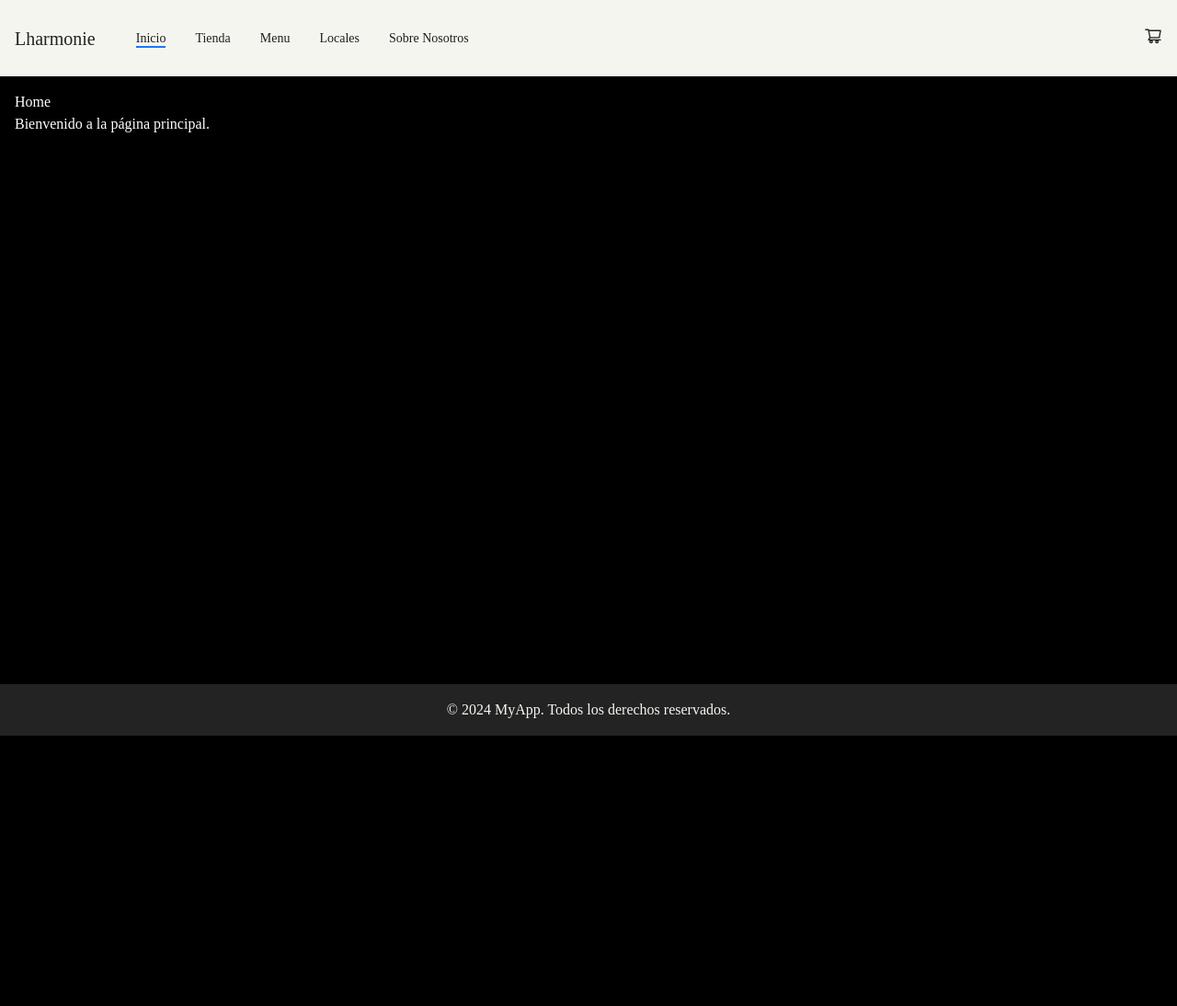
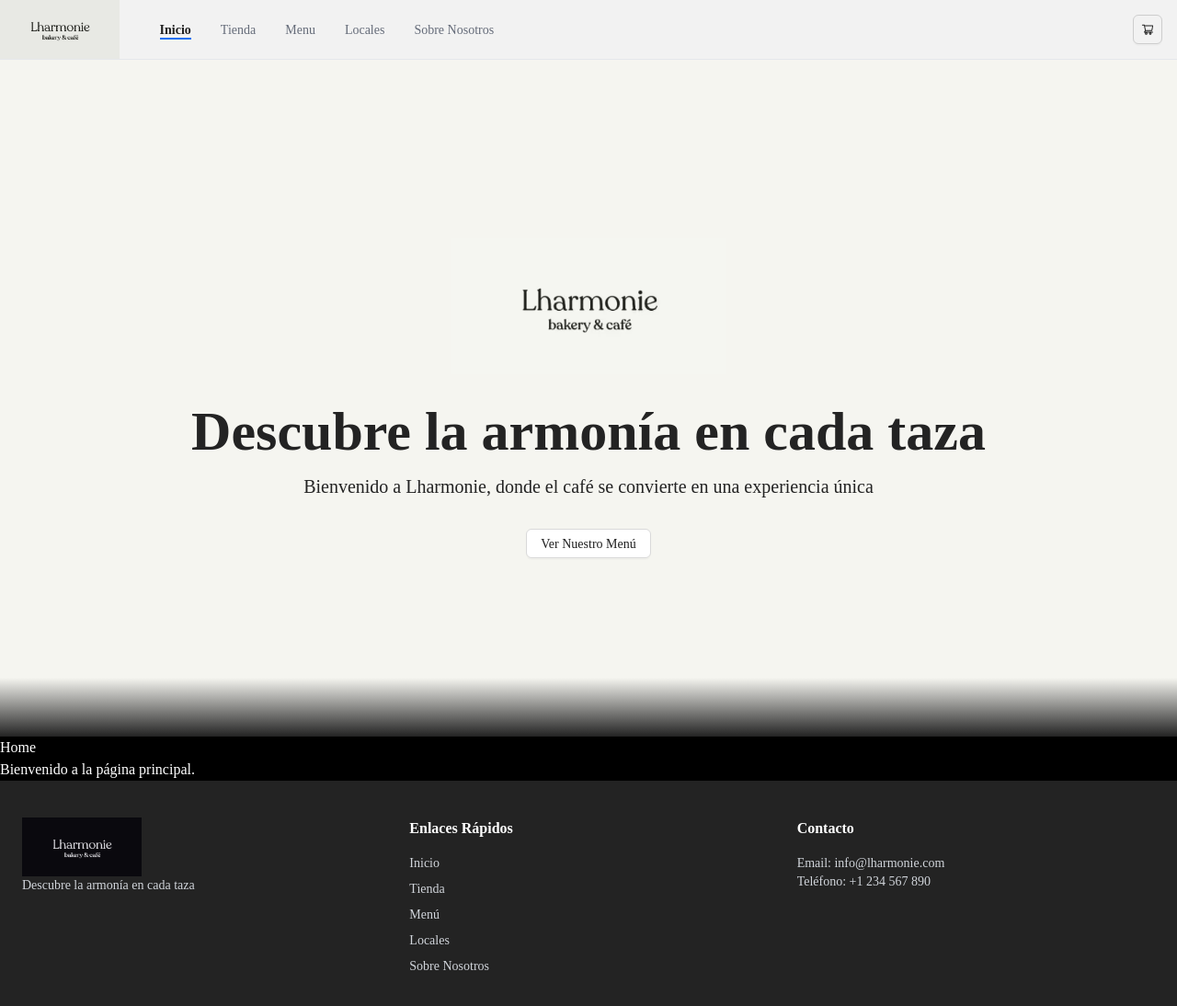
Before and after one commit to EfraquinDevelopment/lharmonie-front, a Next.js app: page /home in a window 1280 px wide. Shown: the top 1094 px of the page at 92% size. Before the commit the page ends 800 px from the top, so only its background shows below. Built offline with nearby package versions, Linux system fonts and the light colour scheme.

Commit message:
home banner

```diff
--- a/src/app/globals.css
+++ b/src/app/globals.css
@@ -50,3 +50,15 @@ body {
   > .ant-menu-submenu-selected {
   background: none;
 }
+
+
+.header-nav-item {
+  font-size: 14px;
+  font-weight: 500;
+  color: #6B7280;
+  transition: color 0.3s;
+}
+
+.header-nav-item:hover {
+  @apply text-lharmonie-secondary;
+}
--- a/src/app/home/page.tsx
+++ b/src/app/home/page.tsx
@@ -1,11 +1,13 @@
+import HomeBanner from "@/components/home-banner";
 
 const Home = () => {
   return (
     <>
+      <HomeBanner />
       <h1>Home</h1>
       <p>Bienvenido a la página principal.</p>
     </>
   );
-}
+};
 
 export default Home;
--- a/src/components/cart.tsx
+++ b/src/components/cart.tsx
@@ -1,6 +1,6 @@
 import { ShoppingCartOutlined } from "@ant-design/icons";
 import useDrawer from "@/hooks/useDrawer";
-import { Drawer } from "antd";
+import { Button, Drawer } from "antd";
 
 type Props = {
   className?: string;
@@ -11,9 +11,14 @@ const Cart = ({ className }: Props) => {
 
   return (
     <>
-      <button onClick={openDrawer} className={className}>
-        <ShoppingCartOutlined className="text-xl text-lharmonie-secondary" />
-      </button>
+      <Button
+        icon={
+          <ShoppingCartOutlined className="text-xl text-lharmonie-secondary" />
+        }
+        onClick={openDrawer}
+        className={className}
+      />
+
       <Drawer
         title={<h2 className="font-medium text-xl">Cart</h2>}
         placement="right"
--- /dev/null
+++ b/src/components/home-banner.tsx
@@ -0,0 +1,33 @@
+import { Button } from "antd";
+import Image from "next/image";
+import Link from "next/link";
+import React from "react";
+
+const HomeBanner = () => {
+  return (
+    <section className="h-[calc(100vh-4rem)] flex items-center justify-center bg-[#F5F5F0] text-[#232323] relative">
+      <div className="text-center">
+        <Image
+          src="/lharmonie-logo.png"
+          alt="Lharmonie Logo"
+          width={300}
+          height={100}
+          className="mx-auto mb-8"
+        />
+        <h1 className="text-4xl md:text-6xl font-bold mb-4">
+          Descubre la armonía en cada taza
+        </h1>
+        <p className="text-xl mb-8">
+          Bienvenido a Lharmonie, donde el café se convierte en una experiencia
+          única
+        </p>
+        <Button>
+          <Link href="/menu">Ver Nuestro Menú</Link>
+        </Button>
+      </div>
+      <div className="absolute bottom-0 left-0 right-0 h-16 bg-gradient-to-t from-[#232323] to-transparent"></div>
+    </section>
+  );
+};
+
+export default HomeBanner;
--- a/src/components/layout/app-menu.tsx
+++ b/src/components/layout/app-menu.tsx
@@ -8,7 +8,7 @@ type Props = MenuProps;
 const AppMenu = ({ ...menuProps }: Props) => {
   const pathname = usePathname();
 
-  const menuItems = useMemo(() => generateMenuItems(), []);
+  const menuItems = useMemo(() => generateMenuItems(pathname), [pathname]);
 
   return <Menu activeKey={pathname} items={menuItems} {...menuProps} />;
 };
--- /dev/null
+++ b/src/components/layout/footer.tsx
@@ -0,0 +1,63 @@
+import { Logo } from "@/components/logo";
+import Link from "next/link";
+import React from "react";
+
+
+const Footer = () => {
+  return (
+    <footer className="bg-[#232323] text-white py-10">
+      <div className="container px-4 md:px-6 grid grid-cols-1 md:grid-cols-3 gap-8">
+        <div>
+          <Logo invert clickable={false} />
+          <p className="text-sm text-gray-300">
+            Descubre la armonía en cada taza
+          </p>
+        </div>
+        <div>
+          <h3 className="font-semibold mb-4">Enlaces Rápidos</h3>
+          <nav className="flex flex-col space-y-2">
+            <Link href="/" className="text-sm text-gray-300 hover:text-white">
+              Inicio
+            </Link>
+            <Link
+              href="/tienda"
+              className="text-sm text-gray-300 hover:text-white"
+            >
+              Tienda
+            </Link>
+            <Link
+              href="/menu"
+              className="text-sm text-gray-300 hover:text-white"
+            >
+              Menú
+            </Link>
+            <Link
+              href="/locales"
+              className="text-sm text-gray-300 hover:text-white"
+            >
+              Locales
+            </Link>
+            <Link
+              href="/sobre-nosotros"
+              className="text-sm text-gray-300 hover:text-white"
+            >
+              Sobre Nosotros
+            </Link>
+          </nav>
+        </div>
+        <div>
+          <h3 className="font-semibold mb-4">Contacto</h3>
+          <address className="text-sm text-gray-300 not-italic">
+            <p>Email: info@lharmonie.com</p>
+            <p>Teléfono: +1 234 567 890</p>
+            <div className="mt-4 flex space-x-4">
+              {/* Add social media icons/links here */}
+            </div>
+          </address>
+        </div>
+      </div>
+    </footer>
+  );
+};
+
+export default Footer;
--- a/src/components/layout/header.tsx
+++ b/src/components/layout/header.tsx
@@ -11,18 +11,18 @@ const Header = () => {
   const { isOpen, openDrawer, closeDrawer } = useDrawer();
 
   return (
-    <header className="bg-lharmonie-primary text-white p-4 w-full">
-      <nav className="container mx-auto flex justify-between items-center">
+    <header className="sticky top-0 z-50 w-full border-b border-gray-200 ">
+      <nav className="mx-auto flex justify-between items-center bg-white opacity-95 backdrop-blur">
         <div className="flex items-center gap-3">
           <Logo />
-          <div className="hidden md:flex space-x-4">
+          <div className="hidden md:flex space-x-4 bg-white">
             <AppMenu
               mode="horizontal"
-              className="flex text-sm p-4 bg-lharmonie-primary border-none"
+              className="flex text-sm p-4 border-none"
             />
           </div>
         </div>
-        <Cart className="hidden md:block" />
+        <Cart className="hidden md:block mr-4" />
         <div className="md:hidden flex items-center gap-3">
           <Cart />
           <button onClick={openDrawer}>
--- a/src/components/logo.tsx
+++ b/src/components/logo.tsx
@@ -1,12 +1,36 @@
+import Image from "next/image";
 import Link from "next/link";
 import React from "react";
 
-export const Logo = () => {
+interface Props {
+  clickable?: boolean;
+  invert?: boolean;
+}
+
+export const Logo = ({ clickable=true, invert=false }: Props) => {
   return (
-    <div className="text-xl font-medium text-lharmonie-secondary">
-      <Link href="/home" className="hover:text-inherit">
-        Lharmonie
-      </Link>
-    </div>
+    <>
+      {clickable ? (
+        <Link href="/" className="h-16 flex items-center">
+          <Image
+            src="/lharmonie-logo.png"
+            alt="Lharmonie Logo"
+            width={120}
+            height={64}
+            className={`h-full w-auto ${invert ? "filter invert" : ""}`}
+          />
+        </Link>
+      ) : (
+        <div className="h-16 flex items-center">
+          <Image
+            src="/lharmonie-logo.png"
+            alt="Lharmonie Logo"
+            width={120}
+            height={64}
+            className={`h-full w-auto ${invert ? "filter invert" : ""}`}
+          />
+        </div>
+      )}
+    </>
   );
 };
--- a/src/config/menu-items.tsx
+++ b/src/config/menu-items.tsx
@@ -24,10 +24,28 @@ export const MENU_ITEMS = [
   },
 ];
 
-
-export const generateMenuItems = ():ItemType<MenuItemType>[] => {
-  return MENU_ITEMS.map((item) => ({
-    key: item.link,
-    label: <Link href={item.link}>{item.title}</Link>,
-  }));
-}
+export const generateMenuItems = (
+  pathname: string
+): ItemType<MenuItemType>[] => {
+  return MENU_ITEMS.map((item) => {
+    const isActive = pathname === item.link;
+    return {
+      key: item.link,
+      label: (
+        <div className="header-nav-item">
+          <Link
+            style={{
+              ...(isActive && {
+                color: "#232323",
+                fontWeight: "bold",
+              }),
+            }}
+            href={item.link}
+          >
+            {item.title}
+          </Link>
+        </div>
+      ),
+    };
+  });
+};
--- a/src/layouts/app-layout.tsx
+++ b/src/layouts/app-layout.tsx
@@ -1,3 +1,4 @@
+import Footer from "@/components/layout/footer";
 import Header from "@/components/layout/header";
 import { ReactNode } from "react";
 
@@ -6,16 +7,12 @@ type AppLayoutProps = {
 };
 const AppLayout = ({ children }: AppLayoutProps) => {
   return (
-    <div className="flex flex-col min-h-screen">
-      <header className="w-full">
+    <div className="flex flex-col relative min-h-screen">
         <Header />
-      </header>
-      <main className="flex-grow container mx-auto p-4">
+      <main className="flex-grow w-full mx-auto">
         {children}
       </main>
-      <footer className="w-full bg-lharmonie-secondary text-lharmonie-primary text-center p-4">
-        © 2024 MyApp. Todos los derechos reservados.
-      </footer>
+     <Footer />
     </div>
   );
 };
```
Also changed, not shown: public/lharmonie-logo.png (added). Lines whose indentation alone changed are shown as unchanged.
